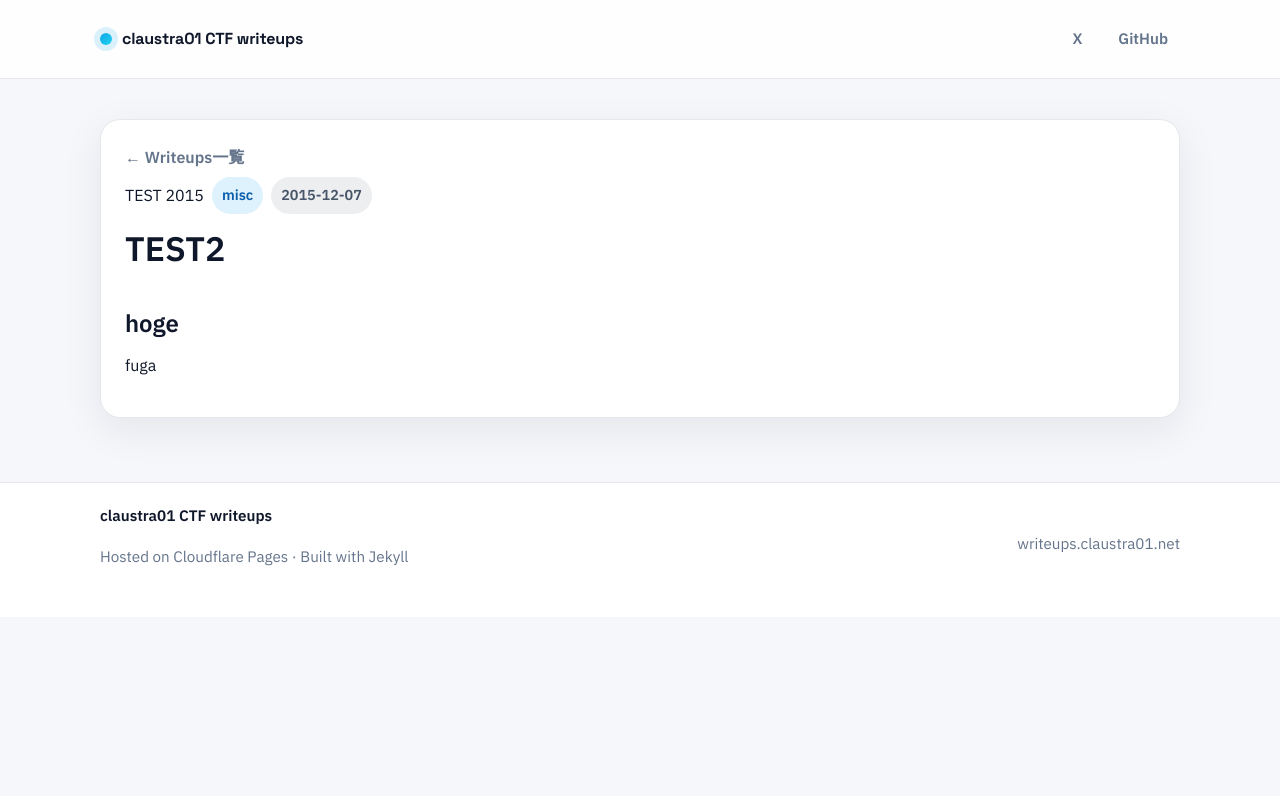
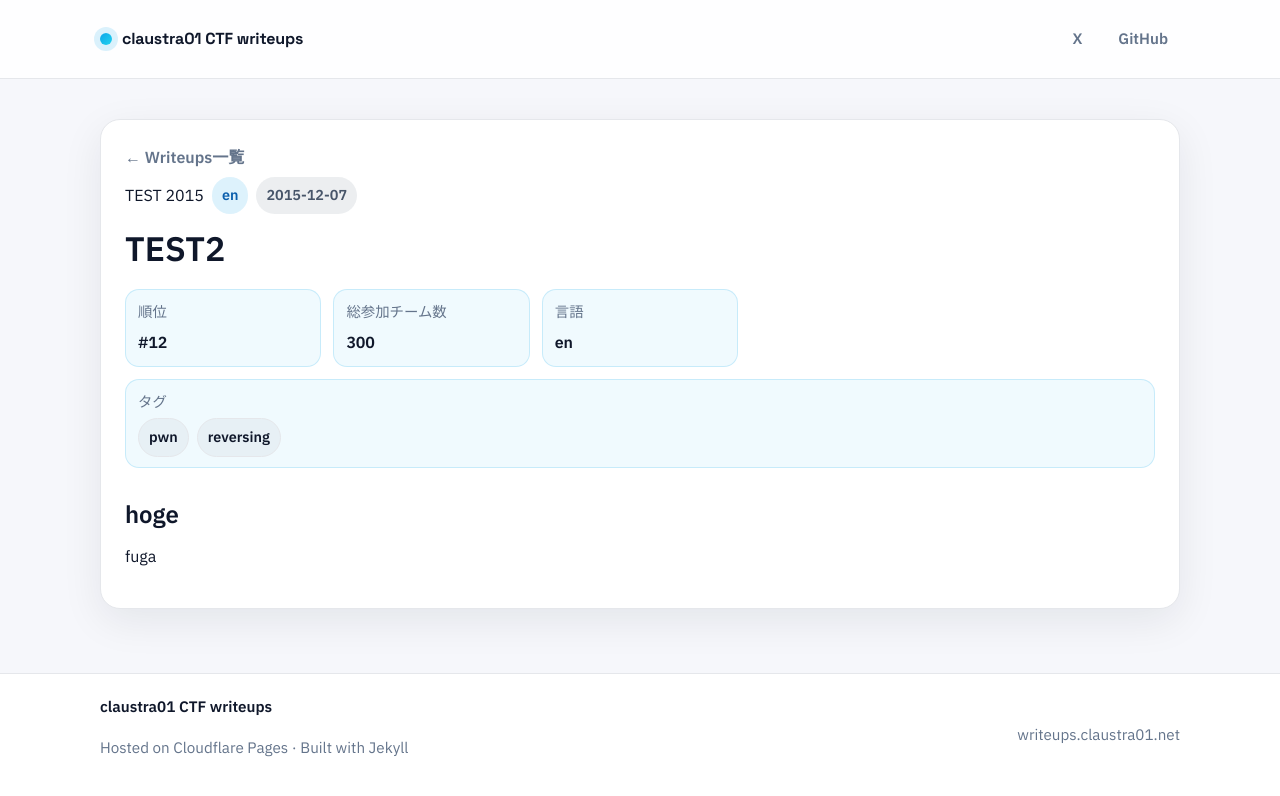
Before and after one commit to claustra01/my-ctf-writeups, a Jekyll site: the page built from _writeups/test2.md, in a window 1280 px wide. Shown: the top 796 px of the page. Built offline with Jekyll 4.4.1, drawn with Linux system fonts in a browser that asks for light colours.

Commit message:
update: rank and tags

```diff
--- a/_layouts/writeup.html
+++ b/_layouts/writeup.html
@@ -36,11 +36,44 @@
         <header class="writeup-hero">
           <div class="meta-line">
             {% if page.event %}<span class="eyebrow">{{ page.event }}{% if page.year %} {{ page.year }}{% endif %}</span>{% endif %}
-            {% if page.category %}<span class="pill">{{ page.category }}</span>{% endif %}
+            {% if page.language %}<span class="pill">{{ page.language }}</span>{% endif %}
             {% if page.date %}<span class="pill subtle">{{ page.date | date: "%Y-%m-%d" }}</span>{% endif %}
           </div>
           <h1>{{ page.title }}</h1>
         </header>
+
+        {% if page.rank or page.total_teams or page.language or page.tags %}
+        <div class="writeup-stats">
+          {% if page.rank %}
+          <div class="stat-block">
+            <div class="stat-label">順位</div>
+            <div class="stat-value">#{{ page.rank }}</div>
+          </div>
+          {% endif %}
+          {% if page.total_teams %}
+          <div class="stat-block">
+            <div class="stat-label">総参加チーム数</div>
+            <div class="stat-value">{{ page.total_teams }}</div>
+          </div>
+          {% endif %}
+          {% if page.language %}
+          <div class="stat-block">
+            <div class="stat-label">言語</div>
+            <div class="stat-value">{{ page.language }}</div>
+          </div>
+          {% endif %}
+          {% if page.tags %}
+          <div class="stat-block wide">
+            <div class="stat-label">タグ</div>
+            <div class="meta-chips">
+              {% for tag in page.tags %}
+              <span class="pill ghost">{{ tag }}</span>
+              {% endfor %}
+            </div>
+          </div>
+          {% endif %}
+        </div>
+        {% endif %}
 
         <div class="writeup-body markdown-body">
           {{ content }}
--- a/_writeups/test2.md
+++ b/_writeups/test2.md
@@ -3,9 +3,14 @@ title: TEST2
 event: TEST
 year: 2015
 date: 2015-12-07
-category: misc
 summary: this is test.
 layout: writeup
+rank: 12
+total_teams: 300
+language: en
+tags:
+  - pwn
+  - reversing
 ---
 
 ## hoge
--- a/assets/css/main.css
+++ b/assets/css/main.css
@@ -218,6 +218,13 @@ a:hover {
   flex-wrap: wrap;
 }
 
+.meta-chips {
+  display: flex;
+  align-items: center;
+  gap: 8px;
+  flex-wrap: wrap;
+}
+
 .pill {
   display: inline-flex;
   align-items: center;
@@ -235,6 +242,18 @@ a:hover {
   color: #475569;
 }
 
+.pill.stat {
+  background: linear-gradient(135deg, var(--accent), var(--accent-2));
+  color: #fff;
+  box-shadow: 0 6px 14px rgba(14, 165, 233, 0.28);
+}
+
+.pill.ghost {
+  background: rgba(15, 23, 42, 0.04);
+  color: #0f172a;
+  border: 1px solid var(--border);
+}
+
 .writeup {
   background: var(--panel);
   border-radius: 20px;
@@ -250,6 +269,35 @@ a:hover {
 .writeup h1 {
   margin: 6px 0 8px 0;
   font-size: clamp(26px, 4vw, 34px);
+}
+
+.writeup-stats {
+  display: grid;
+  grid-template-columns: repeat(auto-fit, minmax(180px, 1fr));
+  gap: 12px;
+  margin: 10px 0 18px;
+}
+
+.stat-block {
+  background: rgba(14, 165, 233, 0.06);
+  border: 1px solid rgba(14, 165, 233, 0.18);
+  border-radius: 14px;
+  padding: 10px 12px;
+}
+
+.stat-block.wide {
+  grid-column: 1 / -1;
+}
+
+.stat-label {
+  color: var(--muted);
+  font-size: 0.9rem;
+  margin-bottom: 4px;
+}
+
+.stat-value {
+  font-weight: 700;
+  letter-spacing: -0.01em;
 }
 
 .back-link {
```
Also changed, not shown: _writeups/test.md (+6 -1 lines), index.md (+13 -1 lines).
